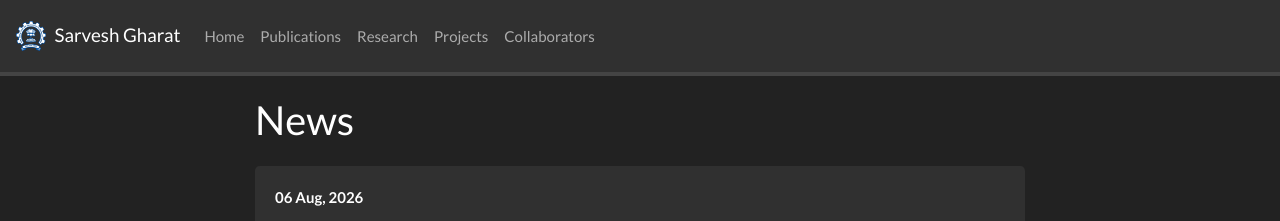
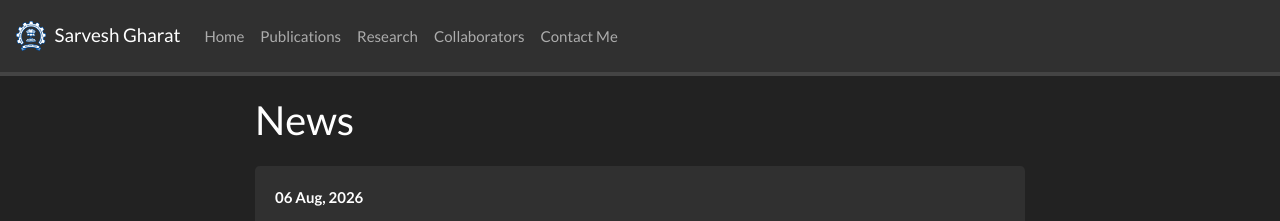
Before and after one commit to SarveshVGharat/SarveshVGharat.github.io, a Jekyll site: the page built from _pages/allnews.md, in a window 1280 px wide. Shown: the top 221 px of the page. Built offline with Jekyll 4.4.1, drawn with Linux system fonts in a browser that asks for light colours; nearby versions of some CDN libraries; a style sheet for code colours, icons or effects is not loaded.

Commit message:
Show five news items on homepage

```diff
--- a/_config.yml
+++ b/_config.yml
@@ -29,8 +29,9 @@ contact: >
 nav_pages:
   - name: publications
   - name: research
-  - name: projects
   - name: collaborators
+  - name: contact
+    title: Contact Me
 
 include:
   - .htaccess
--- a/_includes/header.html
+++ b/_includes/header.html
@@ -20,7 +20,7 @@ height="0" width="0" style="display:none;visibility:hidden"></iframe></noscript>
           </li>
           {% for page in site.nav_pages %}
            <li class="nav-item">
-            <a class="nav-link" href="{{ site.url }}{{ site.baseurl }}/{{page.name}}">{{page.name | capitalize }}</a>
+            <a class="nav-link" href="{{ site.url }}{{ site.baseurl }}/{{page.name}}">{% if page.title %}{{ page.title }}{% else %}{{ page.name | capitalize }}{% endif %}</a>
            </li>
           {% endfor %}
         </ul>
--- a/_includes/sidebar.html
+++ b/_includes/sidebar.html
@@ -60,7 +60,7 @@
 <div class="jumbotron">
   <h4>News</h4>
 
-  {% for article in site.data.news limit:3 %}
+  {% for article in site.data.news limit:5 %}
   <b>{{ article.date }}</b>
     <p>{{ article.headline }}</p>
   {% endfor %}
```
Also changed, not shown: _pages/contact.md (added, +8 -0 lines).
